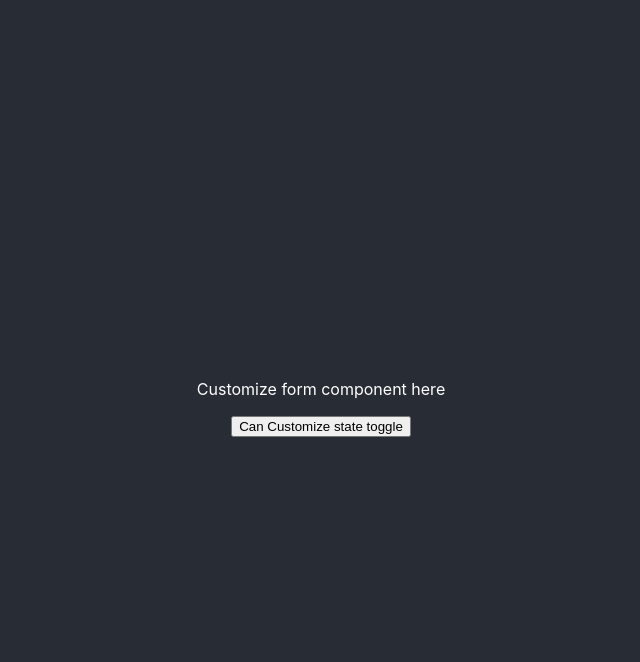
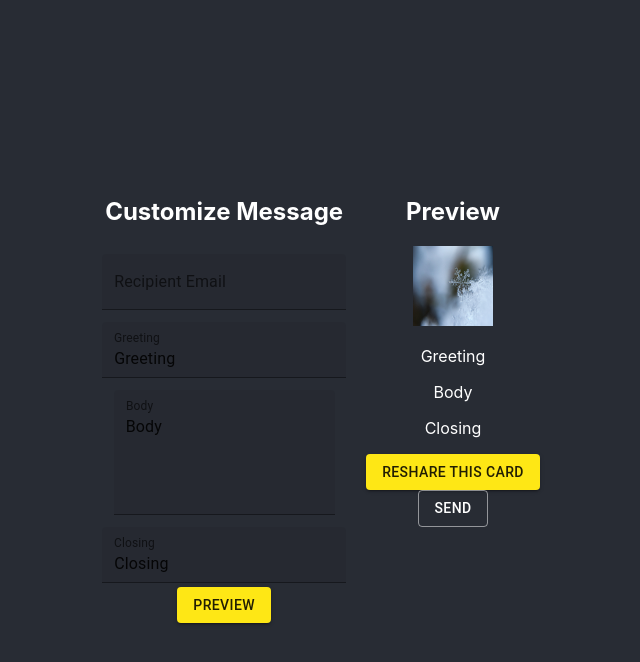
Before and after one commit to xmercado/ecard, a React (Create React App) app: page / in a window 1280 px wide. Both pictures are taken after a click on the button "RESHARE THIS CARD". Shown: the top 662 px of the page, without its empty margins (319-959 px from the left). Built offline with nearby package versions, Linux system fonts and the light colour scheme.

Commit message:
feat(custom-message): add customize form & preview

```diff
--- a/src/components/CustomMessage.js
+++ b/src/components/CustomMessage.js
@@ -1,14 +1,166 @@
-export default function CustomMessage({ Greeting, Body, Closing, setCanCustomize }) {
+import React, { useState } from 'react';
+import { TextField, Button, Alert, AlertTitle } from '@mui/material';
+import GreetingCard from './GreetingCard';
+
+export default function CustomMessage({
+  Greeting,
+  Body,
+  Closing,
+  setGreeting,
+  setBody,
+  setClosing,
+  setCanCustomize
+}) {
+  const [Email, setEmail] = useState('');
+  const [alertMessage, setAlertMessage] = useState('');
+  const [showAlert, setShowAlert] = useState(false);
+  const [isValidCard, setIsValidCard] = useState(false);
+
+  const verifyInput = (event) => {
+      event.preventDefault();
+      if (!(Email.length > 0) || !(/\S/.test(Email))
+          || !(Greeting.length > 0) || !(/\S/.test(Greeting))
+          || !(Body.length > 0) || !(/\S/.test(Body))
+          || !(Closing.length > 0) || !(/\S/.test(Closing))) {
+            setShowAlert(true);
+            setAlertMessage('Form cannot be empty.');
+      }
+      else {
+            setAlertMessage('');
+            setShowAlert(false);
+            setIsValidCard(true);
+      }
+  }
+
+  const sendCard = () => {
+    let mailto = 'mailto: ';
+    mailto += Email;
+    mailto += '?subject=greeting ecard';
+    mailto += '&body=You have a card greeting!';
+    mailto += '%0D%0A%0D%0A';
+    mailto += 'Here is your card';
+    mailto += '%0D%0A%';
+
+    let url = 'https://xmercado.github.io/ecard';
+    url += `?greeting=${encodeURIComponent(Greeting)}`;
+    url += `&body=${encodeURIComponent(Body)}`;
+    url += `&closing=${encodeURIComponent(Closing)}`;
+
+    mailto += encodeURIComponent(url);
+
+    window.open(mailto);
+    setCanCustomize(false);
+  }
+
   return (
-    <div>
-      <p>
-        Customize form component here
-      </p>
-      <button
-        onClick={() => setCanCustomize(false)}
-      >
-        Can Customize state toggle
-      </button>
+    <div className='RowContainer'>
+      <form className='CustomizeMessage'>
+        <div>
+          <h2>
+            Customize Message
+          </h2>
+        </div>
+          <div>
+            <div className='FormInput'>
+                <TextField
+                    id='email'
+                    label='Recipient Email'
+                    value={Email}
+                    onChange={event => setEmail(event.target.value)}
+                    margin='dense'
+                    variant='filled'
+                />
+            </div>
+            <div className='FormInput'>
+                <TextField
+                    id='greeting'
+                    label='Greeting'
+                    value={Greeting}
+                    onChange={event => setGreeting(event.target.value)}
+                    margin='dense'
+                    variant='filled'
+                />
+            </div>
+            <div className='FormInput'>
+                <TextField
+                    id='body'
+                    label='Body'
+                    value={Body}
+                    onChange={event => setBody(event.target.value)}
+                    margin='dense'
+                    variant='filled'
+                    multiline
+                    rows={4}
+                />
+            </div>
+            <div className='FormInput'>
+                <TextField
+                    id='closing'
+                    label='Closing'
+                    value={Closing}
+                    onChange={event => setClosing(event.target.value)}
+                    margin='dense'
+                    variant='filled'
+                />
+            </div>
+            <Button
+              className='Button'
+              id='preview-card'
+              type='submit'
+              onClick={(event) => verifyInput(event)}
+              variant='contained'
+            >
+              Preview
+            </Button>
+
+          {
+            showAlert &&
+            <Alert
+                style={{margin: 10}}
+                severity='error'
+            >
+                <AlertTitle>
+                    <strong>
+                        Invalid Input
+                    </strong>
+                </AlertTitle>
+                {alertMessage}
+            </Alert>
+          }
+            </div>
+      </form>
+      <div className='Preview'>
+        <h2>
+          Preview
+        </h2>
+        <GreetingCard
+          Greeting={Greeting}
+          Body={Body}
+          Closing={Closing}
+          setCanCustomize={setCanCustomize}
+        />
+        { isValidCard
+          ?
+          <Button
+            className='Button'
+            id='send-card'
+            onClick={() => sendCard()}
+            variant='contained'
+            color='secondary'
+          >
+            Send
+          </Button>
+          :
+          <Button
+            className='Button'
+            id='send-card'
+            variant='outlined'
+            color='secondary'
+          >
+            Send
+          </Button>
+        }
+      </div>
     </div>
   );
 }
```
